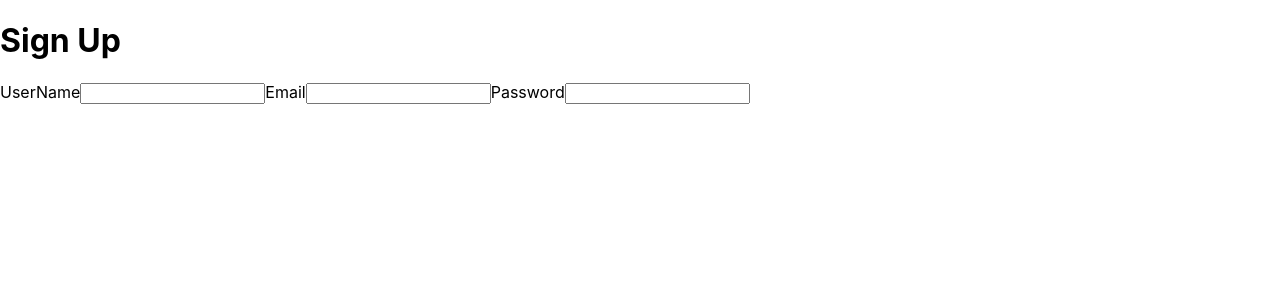
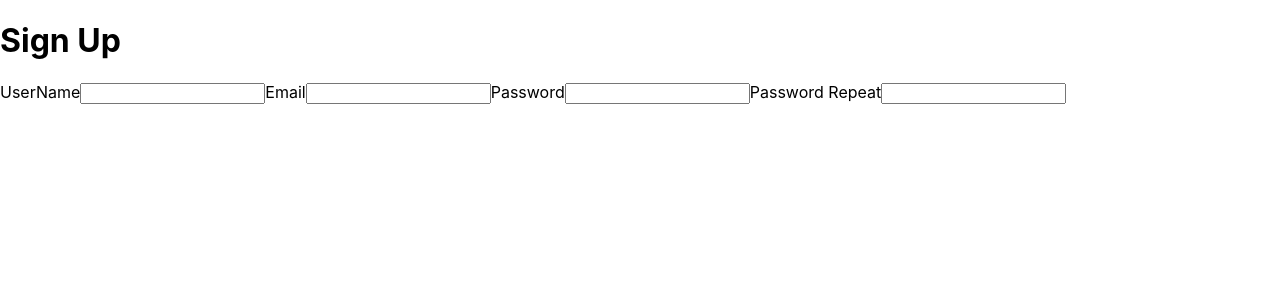
Before and after one commit to biasedzeus/test-driven-dev-react, a React (Create React App) app: page / in a window 1280 px wide. Shown: the top 300 px of the page. Built offline with nearby package versions, Linux system fonts and the light colour scheme.

Commit message:
passwod repeat

```diff
--- a/src/pages/SignUpPage.js
+++ b/src/pages/SignUpPage.js
@@ -9,6 +9,8 @@
          <input id='email'   type="text"/>
          <label htmlFor="password">Password</label>
          <input id='password'   type="password"/>
+         <label htmlFor="password-repeat">Password Repeat</label>
+         <input id='password-repeat'   type="password"/>
 
      </div>
 
```
Also changed, not shown: 1 other file (tests, documents, lock files or other folders).
